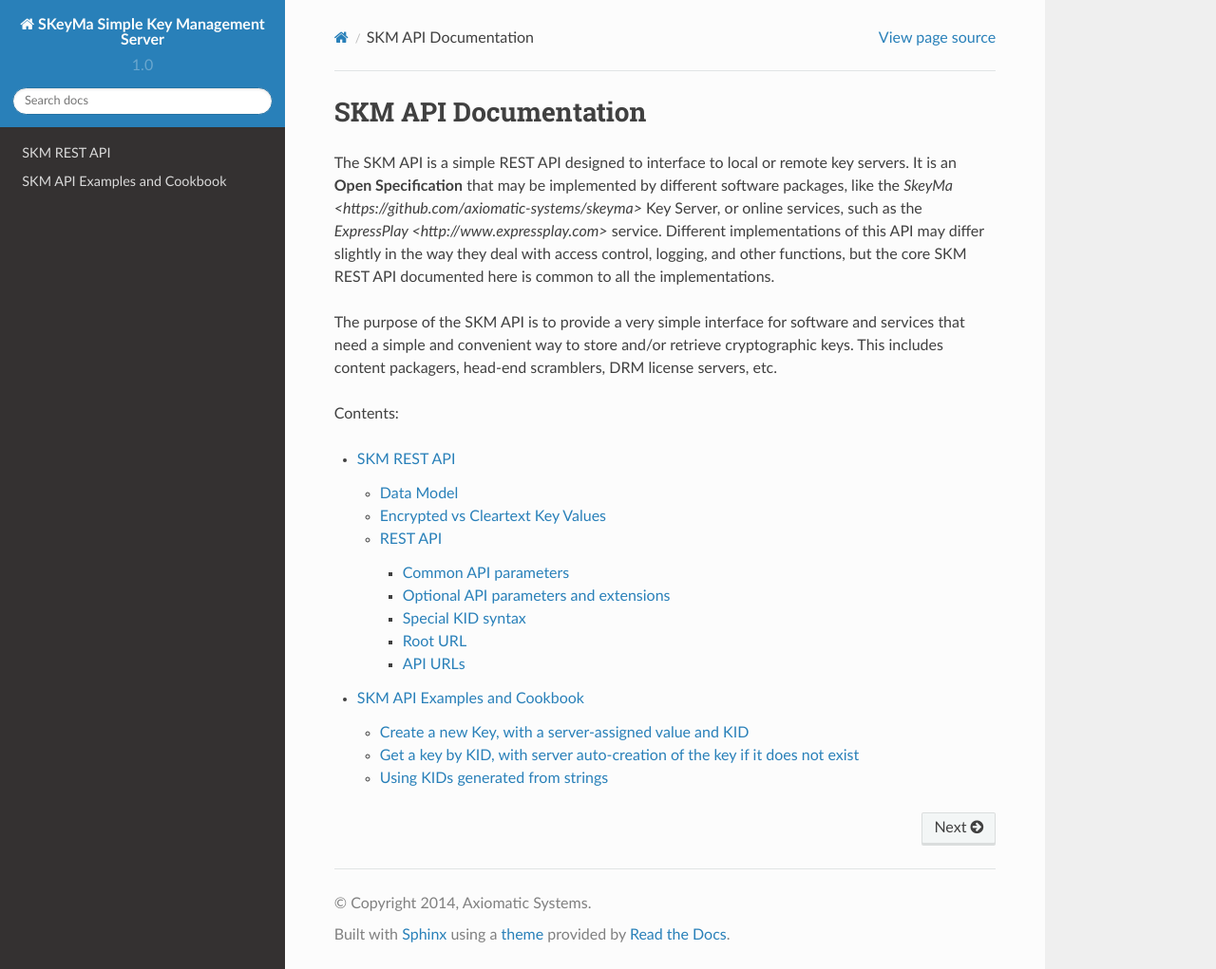
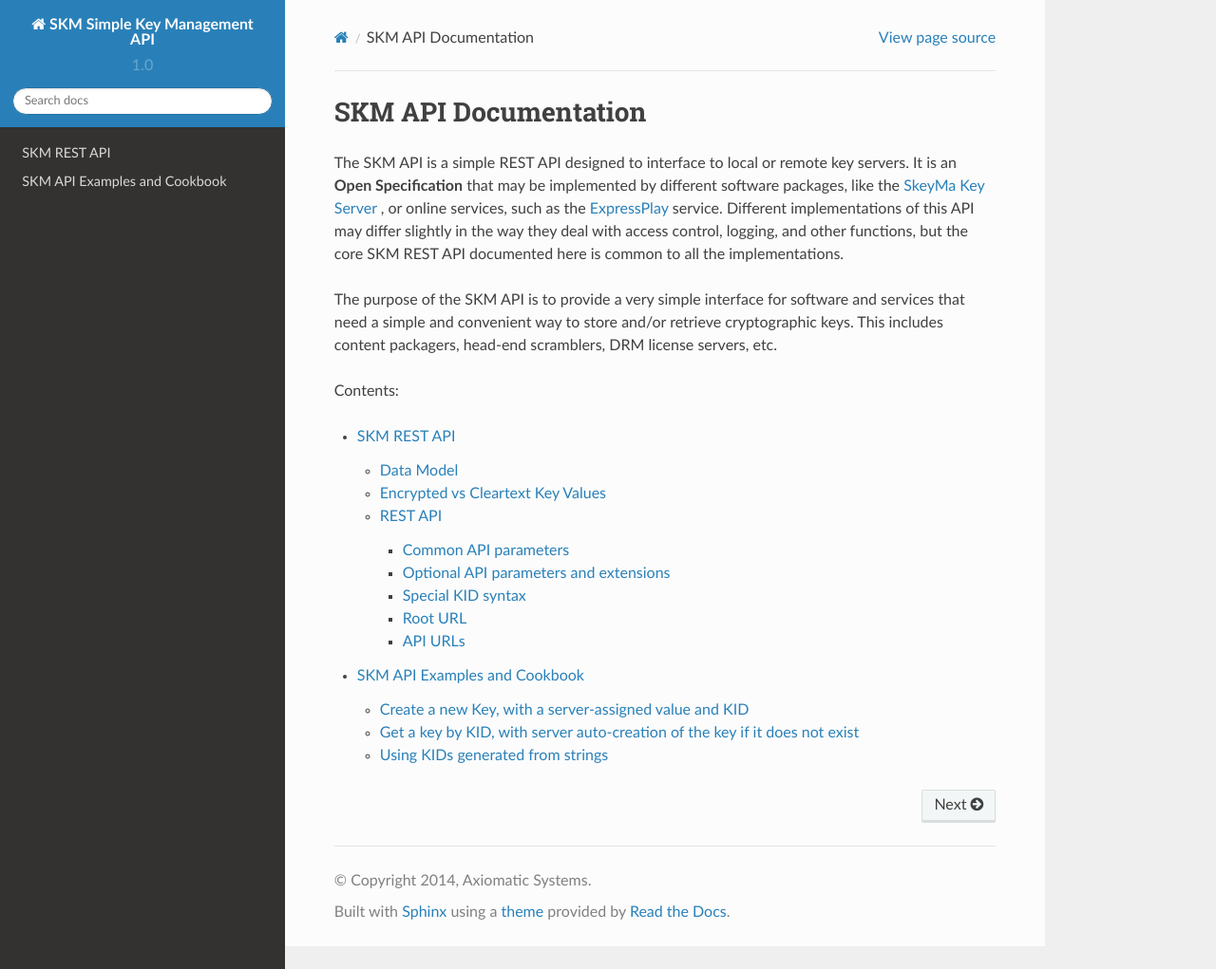
Before and after one commit to axiomatic-systems/skeyma, a Sphinx documentation site: the page built from docs/index.rst, in a window 1280 px wide and 1021 px high. Shown: the whole window at 95% size. Built offline with Sphinx 7.4.7 and the Read the Docs theme 2.0.0, drawn with Linux system fonts in a browser that asks for light colours.

Commit message:
Fixed links in docs

```diff
--- a/docs/api/examples.rst
+++ b/docs/api/examples.rst
@@ -34,7 +34,7 @@ Get a key by KID, with server auto-creation of the key if it does not exist
 ---------------------------------------------------------------------------
 
 POST a body with a partial JSON Key Object, including a ``kid`` field.
-If a Key Object with that KID already exists on the server, that object is returned, with an ``HTTP 200` response code. If no such Key Object already exists, a new one is created, with a new random key value.
+If a Key Object with that KID already exists on the server, that object is returned, with an ``HTTP 200`` response code. If no such Key Object already exists, a new one is created, with a new random key value.
 
 Because the server only stores encrypted keys, the ``kek`` parameter is required
 
--- a/docs/conf.py
+++ b/docs/conf.py
@@ -1,6 +1,6 @@
 # -*- coding: utf-8 -*-
 #
-# SKeyMa Simple Key Management Server documentation build configuration file, created by
+# SKM Simple Key Management API build configuration file, created by
 # sphinx-quickstart on Mon Sep  8 15:50:41 2014.
 #
 # This file is execfile()d with the current directory set to its
@@ -43,7 +43,7 @@ source_suffix = '.rst'
 master_doc = 'index'
 
 # General information about the project.
-project = u'SKeyMa Simple Key Management Server'
+project = u'SKM Simple Key Management API'
 copyright = u'2014, Axiomatic Systems'
 
 # The version info for the project you're documenting, acts as replacement for
@@ -179,7 +179,7 @@ html_static_path = ['_static']
 #html_file_suffix = None
 
 # Output file base name for HTML help builder.
-htmlhelp_basename = 'SKeyMaSimpleKeyManagementServerdoc'
+htmlhelp_basename = 'SKM'
 
 
 # -- Options for LaTeX output ---------------------------------------------
@@ -199,7 +199,7 @@ latex_elements = {
 # (source start file, target name, title,
 #  author, documentclass [howto, manual, or own class]).
 latex_documents = [
-  ('index', 'SKeyMaSimpleKeyManagementServer.tex', u'SKeyMa Simple Key Management Server Documentation',
+  ('index', 'SKM.tex', u'SKM Simple Key Management API',
    u'Axiomatic Systems', 'manual'),
 ]
 
@@ -229,7 +229,7 @@ latex_documents = [
 # One entry per manual page. List of tuples
 # (source start file, name, description, authors, manual section).
 man_pages = [
-    ('index', 'skeymasimplekeymanagementserver', u'SKeyMa Simple Key Management Server Documentation',
+    ('index', 'SKM', u'SKM Simple Key Management API',
      [u'Axiomatic Systems'], 1)
 ]
 
@@ -243,8 +243,8 @@ man_pages = [
 # (source start file, target name, title, author,
 #  dir menu entry, description, category)
 texinfo_documents = [
-  ('index', 'SKeyMaSimpleKeyManagementServer', u'SKeyMa Simple Key Management Server Documentation',
-   u'Axiomatic Systems', 'SKeyMaSimpleKeyManagementServer', 'One line description of project.',
+  ('index', 'SKM', u'SKM Simple Key Management API',
+   u'Axiomatic Systems', 'SKM Simple Key Management API', 'SKM Simple Key Management API',
    'Miscellaneous'),
 ]
 
--- a/docs/index.rst
+++ b/docs/index.rst
@@ -1,10 +1,8 @@
-.. SKeyMa Simple Key Management Server documentation master file, created by Gilles
-
 SKM API Documentation
 =====================
 
 The SKM API is a simple REST API designed to interface to local or remote key servers.
-It is an **Open Specification** that may be implemented by different software packages, like the `SkeyMa <https://github.com/axiomatic-systems/skeyma>` Key Server, or online services, such as the `ExpressPlay <http://www.expressplay.com>` service. Different implementations of this API may differ slightly in the way they deal with access control, logging, and other functions, but the core SKM REST API documented here is common to all the implementations.
+It is an **Open Specification** that may be implemented by different software packages, like the `SkeyMa Key Server <https://github.com/axiomatic-systems/skeyma>`_ , or online services, such as the `ExpressPlay <http://www.expressplay.com>`_ service. Different implementations of this API may differ slightly in the way they deal with access control, logging, and other functions, but the core SKM REST API documented here is common to all the implementations.
 
 The purpose of the SKM API is to provide a very simple interface for software and services that need a simple and convenient way to store and/or retrieve cryptographic keys. This includes content packagers, head-end scramblers, DRM license servers, etc.
 
```
